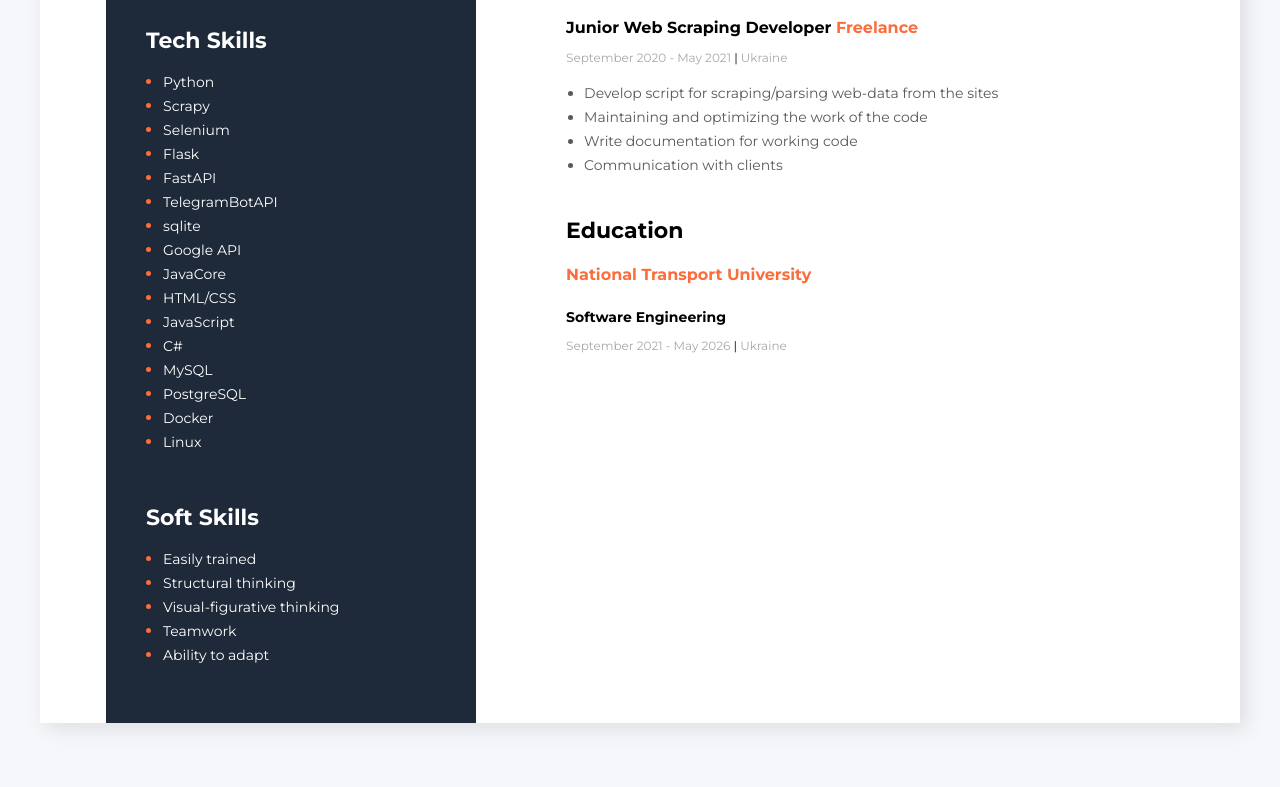
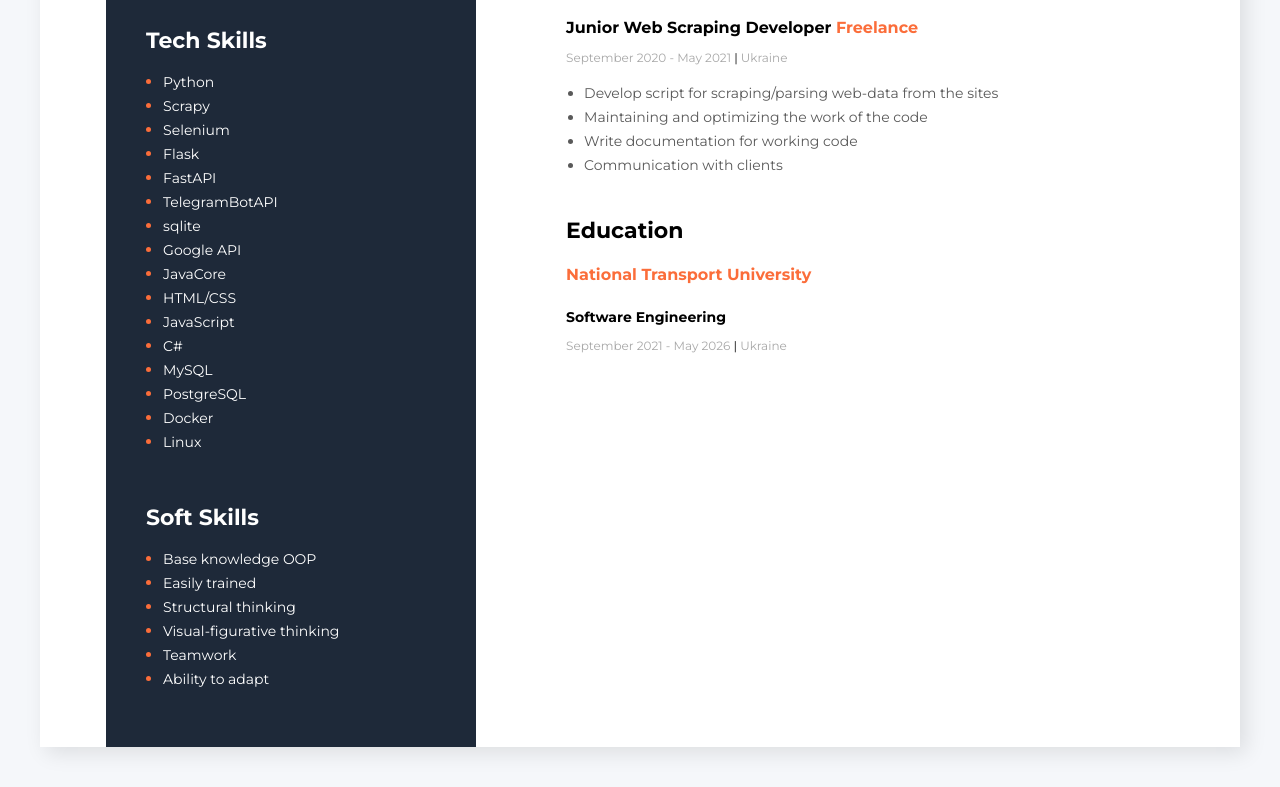
Before and after one commit to vkovalenkoo/MyResume, a plain HTML site: page index.html in a window 1280 px wide. Shown: the part 620-1407 px from the top of the page. Before the commit the page ends 1383 px from the top, so only its background shows below. Drawn offline with Linux system fonts and the light colour scheme.

Commit message:
Update index.html

```diff
--- a/index.html
+++ b/index.html
@@ -136,6 +136,7 @@
             <div class="soft-skills-section">
                 <h3 class="sidebar-title">Soft Skills</h3>
                 <ul class="soft-skills-list">
+                    <li class="soft-skills-item"><span class="soft-skills-text">Base knowledge OOP</span></li>
                     <li class="soft-skills-item"><span class="soft-skills-text">Easily trained</span></li>
                     <li class="soft-skills-item"><span class="soft-skills-text">Structural thinking</span></li>
                     <li class="soft-skills-item"><span class="soft-skills-text">Visual-figurative thinking</span></li>
```
